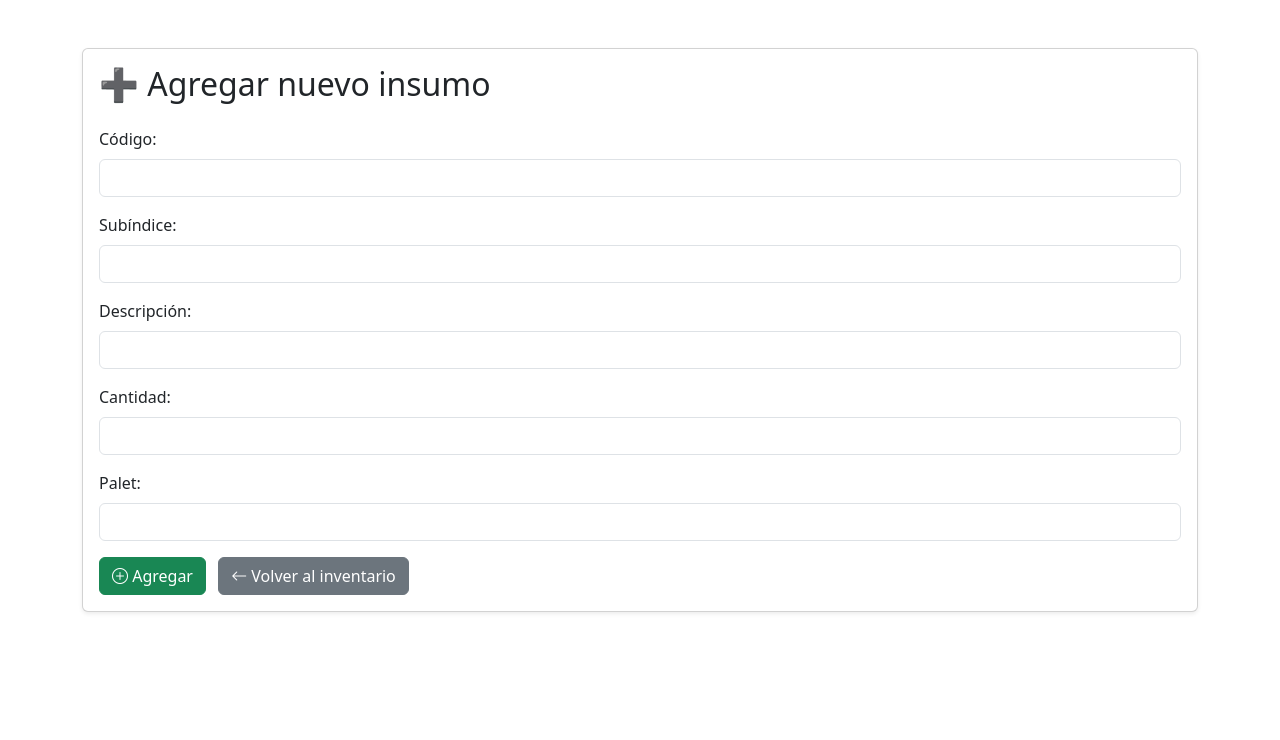
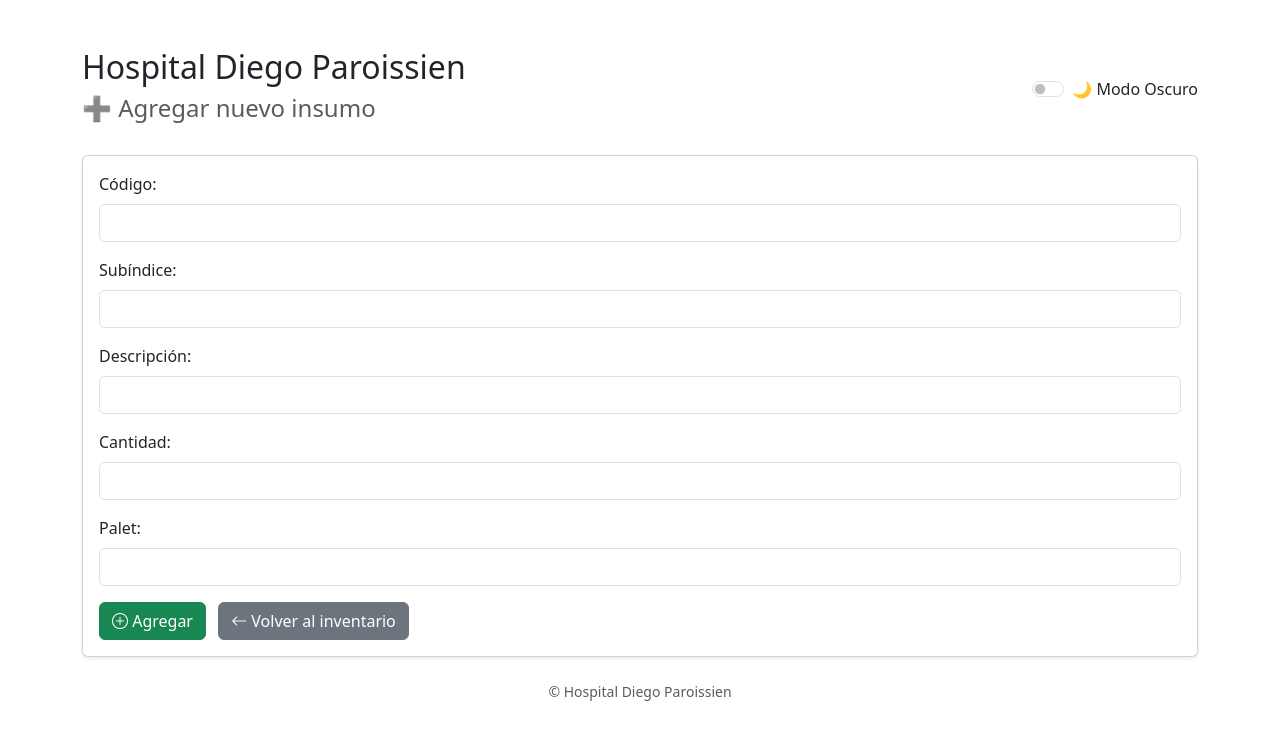
Before and after one commit to JoaquinYap/inventario-deposito-farmacia, a Flask app: page /agregar in a window 1280 px wide. Shown: the top 740 px of the page. Run offline with Flask 3, Linux system fonts and the light colour scheme.

Commit message:
Update agregar.html

```diff
--- a/templates/agregar.html
+++ b/templates/agregar.html
@@ -2,17 +2,38 @@
 <html lang="es">
 <head>
     <meta charset="UTF-8">
-    <title>Agregar nuevo insumo</title>
+    <title>Agregar nuevo insumo - Hospital Diego Paroissien</title>
     <meta name="viewport" content="width=device-width, initial-scale=1">
     <link href="https://cdn.jsdelivr.net/npm/bootstrap@5.3.3/dist/css/bootstrap.min.css" rel="stylesheet">
     <link rel="stylesheet" href="https://cdn.jsdelivr.net/npm/bootstrap-icons/font/bootstrap-icons.css">
+    <style>
+        body.dark-mode {
+            background-color: #121212;
+            color: #f1f1f1;
+        }
+        .dark-mode .form-control,
+        .dark-mode .card {
+            background-color: #2c2c2c;
+            color: white;
+            border-color: #444;
+        }
+    </style>
 </head>
 <body>
 <div class="container mt-5">
+    <header class="d-flex justify-content-between align-items-center mb-4">
+        <div>
+            <h2>Hospital Diego Paroissien</h2>
+            <h4 class="text-muted">➕ Agregar nuevo insumo</h4>
+        </div>
+        <div class="form-check form-switch">
+            <input class="form-check-input" type="checkbox" id="modoOscuro">
+            <label class="form-check-label" for="modoOscuro">🌙 Modo Oscuro</label>
+        </div>
+    </header>
+
     <div class="card shadow-sm">
         <div class="card-body">
-                <h2 class="card-title mb-4">➕ Agregar nuevo insumo</h2>
-
             <form method="post" action="/agregar">
                 <div class="mb-3">
                     <label for="codigo" class="form-label">Código:</label>
@@ -35,16 +56,27 @@
                     <input type="text" class="form-control" id="palet" name="palet" required>
                 </div>
 
-                    <button type="submit" class="btn btn-success">
-                        <i class="bi bi-plus-circle"></i> Agregar
-                    </button>
-                    <a href="/" class="btn btn-secondary ms-2">
-                        <i class="bi bi-arrow-left"></i> Volver al inventario
-                    </a>
+                <button type="submit" class="btn btn-success"><i class="bi bi-plus-circle"></i> Agregar</button>
+                <a href="/" class="btn btn-secondary ms-2"><i class="bi bi-arrow-left"></i> Volver al inventario</a>
             </form>
         </div>
     </div>
+
+    <footer class="mt-4 text-center text-muted small">
+        © Hospital Diego Paroissien
+    </footer>
 </div>
-    <script src="https://cdn.jsdelivr.net/npm/bootstrap@5.3.3/dist/js/bootstrap.bundle.min.js"></script>
+<script>
+    const modoOscuroSwitch = document.getElementById('modoOscuro');
+    if (localStorage.getItem('modoOscuro') === 'true') {
+        document.body.classList.add('dark-mode');
+        modoOscuroSwitch.checked = true;
+    }
+    modoOscuroSwitch?.addEventListener('change', function () {
+        const activado = this.checked;
+        document.body.classList.toggle('dark-mode', activado);
+        localStorage.setItem('modoOscuro', activado);
+    });
+</script>
 </body>
 </html>
```
Lines whose indentation alone changed are shown as unchanged.
